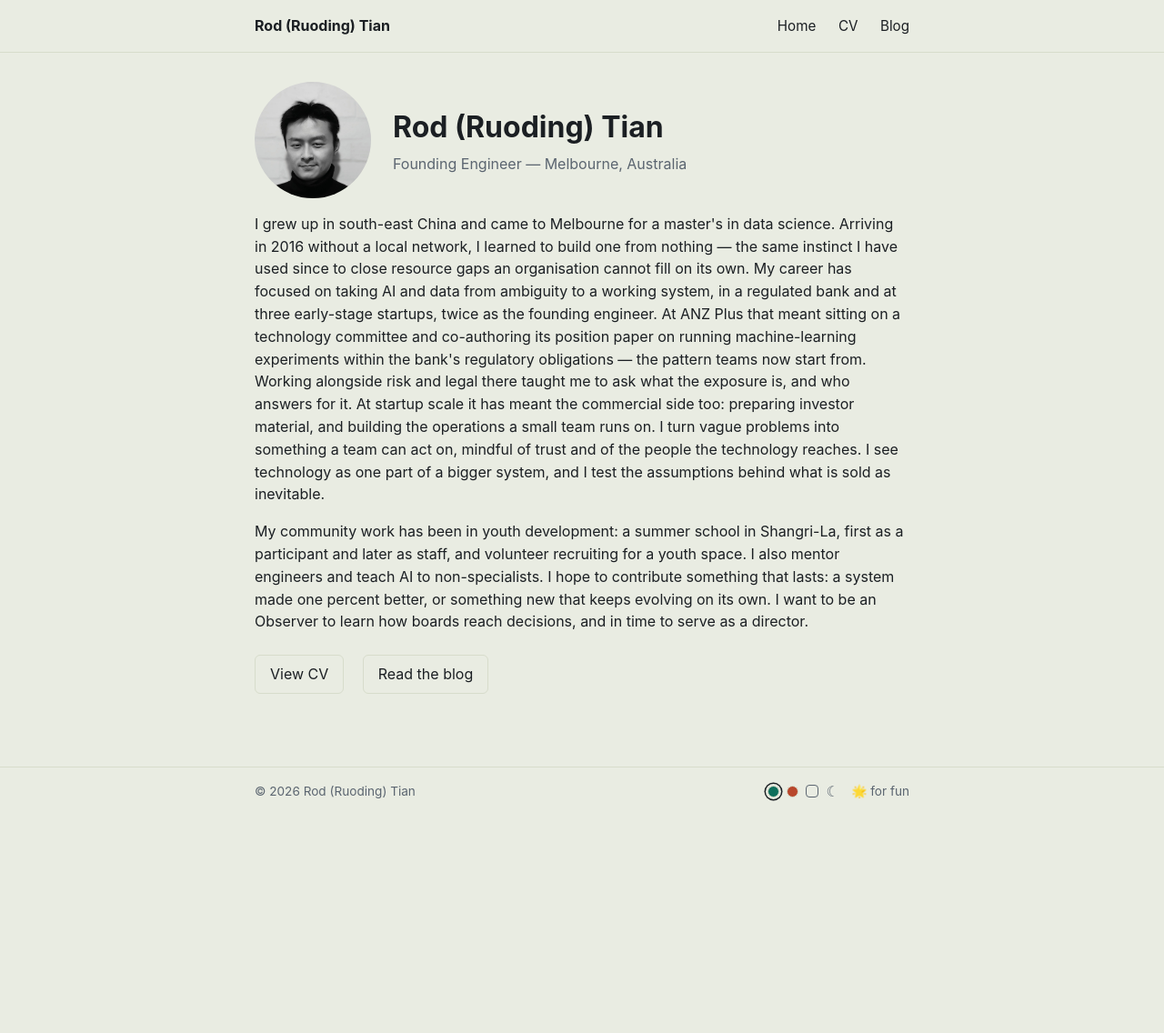
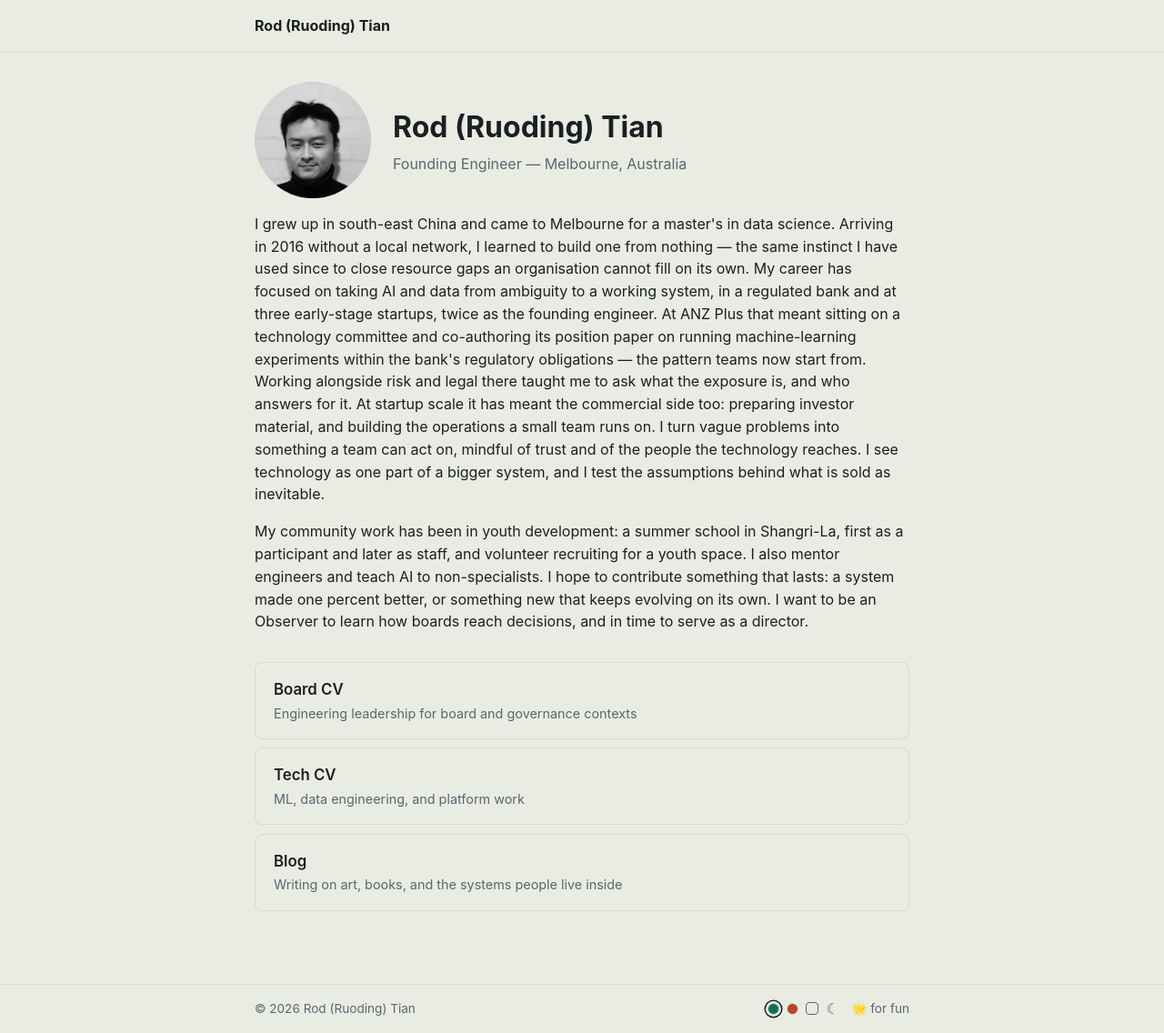
Before and after one commit to ruodingt/ruodingt.github.io, a Jekyll site: the page built from index.md, in a window 1280 px wide. Shown: the whole page at 91% size. Built offline with Jekyll 4.4.1, drawn with Linux system fonts in a browser that asks for light colours; before the commit the page ends 900 px from its top, so only the background shows below that.

Commit message:
Add technical CV and print controls

```diff
--- a/Gemfile
+++ b/Gemfile
@@ -5,3 +5,8 @@
 gem "jekyll-seo-tag", "~> 2.8"
 gem "jekyll-sitemap", "~> 1.4"
 gem "webrick", "~> 1.8"
+gem "csv"
+gem "base64"
+gem "bigdecimal"
+gem "logger"
+gem "ostruct"
--- a/_includes/header.html
+++ b/_includes/header.html
@@ -1,10 +1,12 @@
 <header class="site-header">
   <div class="wrap">
     <a class="brand" href="{{ '/' | relative_url }}">{{ site.title }}</a>
+    {% unless page.url == '/' %}
     <nav class="nav">
-      <a href="{{ '/' | relative_url }}">Home</a>
-      <a href="{{ '/board-cv/' | relative_url }}">CV</a>
+      <a href="{{ '/board-cv/' | relative_url }}">Board CV</a>
+      <a href="{{ '/technical-cv/' | relative_url }}">Tech CV</a>
       <a href="{{ '/blog/' | relative_url }}">Blog</a>
     </nav>
+    {% endunless %}
   </div>
 </header>
--- a/assets/css/main.scss
+++ b/assets/css/main.scss
@@ -194,16 +194,17 @@
 .home-hero img { width: 128px; height: 128px; border-radius: 50%; object-fit: cover; }
 .home-hero h1 { margin: 0 0 0.25rem; }
 .home-hero .tagline { color: var(--muted); margin: 0; }
-.home-links { margin-top: 1.5rem; }
-.home-links a {
-  display: inline-block;
-  margin-right: 1rem;
-  padding: 0.5rem 1rem;
-  border: 1px solid var(--border);
-  border-radius: 6px;
-  color: var(--ink);
+.home-cards { margin-top: 2rem; display: flex; flex-direction: column; gap: 0.6rem; }
+.home-card {
+  display: flex; flex-direction: column; gap: 0.15rem;
+  padding: 1rem 1.25rem;
+  border: 1px solid var(--border); border-radius: 8px;
+  color: var(--ink); text-decoration: none;
+  transition: border-color .15s ease, box-shadow .15s ease;
 }
-.home-links a:hover { border-color: var(--accent); color: var(--accent); text-decoration: none; }
+.home-card:hover { border-color: var(--accent); box-shadow: 0 2px 8px rgba(0,0,0,0.06); text-decoration: none; }
+.home-card-title { font-weight: 600; font-size: 1.05rem; }
+.home-card-desc { color: var(--muted); font-size: 0.9rem; }
 
 /* Blog list */
 .post-list { list-style: none; padding: 0; }
@@ -258,6 +259,7 @@
 .cv-statement { margin: 0 0 0.5rem; }
 .cv-attributes { padding-left: 1.1rem; margin: 0; }
 .cv-attributes li { margin-bottom: 0.3rem; }
+.cv-attributes li p { margin: 0; }
 
 /* Placeholders still to fill in. Deliberately loud, and loud in print too,
    so a half-finished CV can't be exported and submitted without noticing. */
@@ -292,6 +294,7 @@
 .cv-entry-context { color: var(--muted); font-size: 0.85rem; margin: 0.15rem 0 0.35rem; }
 .cv-entry ul { margin: 0.35rem 0 0; padding-left: 1.1rem; }
 .cv-entry li { margin-bottom: 0.2rem; font-size: 0.95rem; }
+.cv-entry li p { margin: 0; }
 
 .cv-edu-entry { margin-bottom: 0.75rem; page-break-inside: avoid; break-inside: avoid; }
 .cv-edu-head { display: flex; justify-content: space-between; flex-wrap: nowrap; gap: 0.25rem 1rem; }
@@ -326,6 +329,47 @@
 .print-btn:hover { filter: brightness(1.08); }
 .print-btn:focus-visible { outline: 2px solid var(--ink); outline-offset: 2px; }
 
+/* Print configuration modal */
+.print-modal { position: fixed; inset: 0; z-index: 100; display: flex; align-items: center; justify-content: center; padding: 2rem; }
+.print-modal[hidden] { display: none; }
+.print-modal-backdrop { position: absolute; inset: 0; background: rgba(0,0,0,0.4); }
+.print-modal-body {
+  position: relative; background: var(--bg); border: 1px solid var(--border);
+  border-radius: 10px; padding: 1.5rem; width: 100%; max-width: 420px;
+  max-height: 80vh; overflow-y: auto; box-shadow: 0 12px 40px rgba(0,0,0,0.2);
+}
+.print-modal-header { display: flex; justify-content: space-between; align-items: center; margin-bottom: 1.25rem; }
+.print-modal-header h3 { margin: 0; font-size: 1.1rem; }
+.print-modal-close {
+  width: 28px; height: 28px; border-radius: 50%; border: 1px solid var(--border);
+  background: none; font-size: 1.1rem; line-height: 1; cursor: pointer; color: var(--muted);
+}
+.print-modal-close:hover { color: var(--ink); }
+.print-modal-section { margin-bottom: 1.25rem; }
+.print-modal-label { display: block; font-weight: 600; font-size: 0.85rem; text-transform: uppercase; letter-spacing: 0.04em; color: var(--muted); margin-bottom: 0.5rem; }
+.print-font-row { display: flex; align-items: center; gap: 0.75rem; }
+.print-font-row input[type="range"] { flex: 1; }
+.print-font-row span { font-size: 0.85rem; color: var(--muted); min-width: 3em; }
+.print-font-presets { display: flex; gap: 0.4rem; margin-top: 0.5rem; }
+.print-preset-btn {
+  font: inherit; font-size: 0.8rem; padding: 0.25rem 0.6rem;
+  border: 1px solid var(--border); border-radius: 4px; background: none;
+  color: var(--ink); cursor: pointer;
+}
+.print-preset-btn:hover { border-color: var(--accent); color: var(--accent); }
+.print-preset-btn.active { background: var(--accent); color: #fff; border-color: var(--accent); }
+.print-entry-controls { display: flex; align-items: center; gap: 0.5rem; margin-bottom: 0.5rem; }
+.print-link-btn {
+  font: inherit; font-size: 0.8rem; background: none; border: 0;
+  color: var(--accent); cursor: pointer; padding: 0; text-decoration: underline;
+}
+.print-entry-toggle {
+  display: flex; align-items: center; gap: 0.5rem; padding: 0.3rem 0;
+  font-size: 0.9rem; cursor: pointer;
+}
+.print-entry-toggle input[type="checkbox"] { margin: 0; }
+.print-modal-print { width: 100%; margin-top: 0.5rem; }
+
 /* On narrow screens there isn't room for title and dates side by side at all,
    so let the dates drop to their own line rather than squeezing the title. */
 @media (max-width: 520px) {
@@ -340,8 +384,9 @@
      regardless of the on-screen background tint. */
   @page { size: A4; margin: 20mm; }
   :root { --bg: #ffffff; --border: #e3e6e9; }
-  .site-header, .site-footer, .cv-print-link { display: none !important; }
-  html { font-size: 11pt; }
+  .site-header, .site-footer, .cv-print-link, .print-modal { display: none !important; }
+  .cv-entry-hidden { display: none !important; }
+  html { font-size: var(--cv-print-font-size, 10pt); }
   body { font-size: 1rem; line-height: 1.36; }
   .page { max-width: none; padding: 0; margin: 0; }
   a { color: var(--ink); text-decoration: none; }
--- a/index.md
+++ b/index.md
@@ -10,13 +10,21 @@
   </div>
 </div>
 
-<!-- Homepage intro is single-sourced from the Board CV's personal statement
-     (_data/cv.yml). When an Engineer CV exists, switch the source here. -->
 {% for paragraph in site.data.cv.statement %}
 <p>{{ paragraph }}</p>
 {% endfor %}
 
-<div class="home-links">
-  <a href="{{ '/board-cv/' | relative_url }}">View CV</a>
-  <a href="{{ '/blog/' | relative_url }}">Read the blog</a>
+<div class="home-cards">
+  <a class="home-card" href="{{ '/board-cv/' | relative_url }}">
+    <span class="home-card-title">Board CV</span>
+    <span class="home-card-desc">Engineering leadership for board and governance contexts</span>
+  </a>
+  <a class="home-card" href="{{ '/technical-cv/' | relative_url }}">
+    <span class="home-card-title">Tech CV</span>
+    <span class="home-card-desc">ML, data engineering, and platform work</span>
+  </a>
+  <a class="home-card" href="{{ '/blog/' | relative_url }}">
+    <span class="home-card-title">Blog</span>
+    <span class="home-card-desc">Writing on art, books, and the systems people live inside</span>
+  </a>
 </div>
```
Also changed, not shown: _data/technical-cv.yml (added, +119 -0 lines), cv/index.md (+2 -2 lines), technical-cv/index.md (added, +225 -0 lines), Gemfile.lock.
